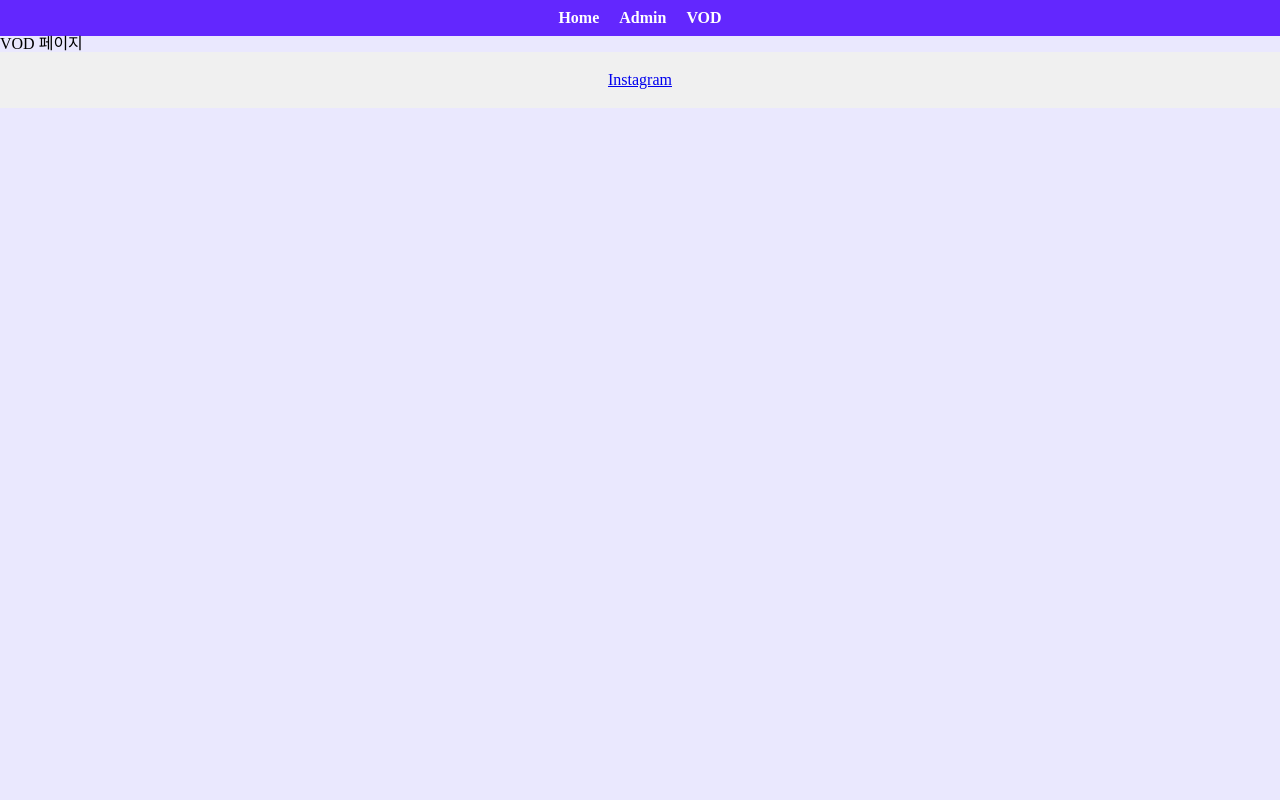
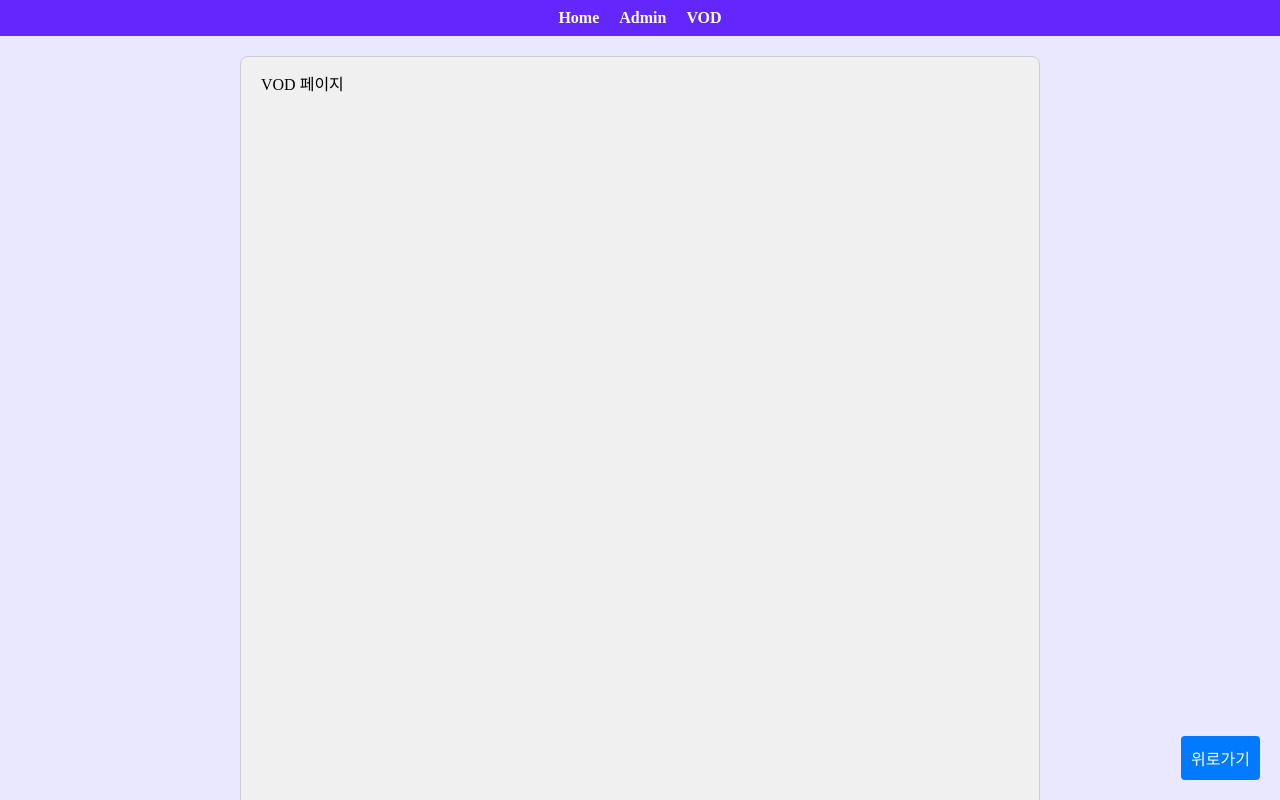
Before and after one commit to af-99-project/vending-machine, a React (Create React App) app in the folder alves/: page /vod in a window 1280 px wide. Shown: the top 800 px of the page. Built offline with nearby package versions, Linux system fonts and the light colour scheme.

Commit message:
vod 영상 제작

```diff
--- a/alves/package.json
+++ b/alves/package.json
@@ -8,8 +8,11 @@
     "@testing-library/user-event": "^13.5.0",
     "react": "^18.3.1",
     "react-dom": "^18.3.1",
+    "react-infinite-scroll-component": "^6.1.0",
+    "react-player": "^2.16.0",
     "react-router-dom": "^6.24.1",
     "react-scripts": "5.0.1",
+    "react-scroll": "^1.9.0",
     "styled-components": "^6.1.11",
     "web-vitals": "^2.1.4"
   },
--- a/alves/src/AdminPage.js
+++ b/alves/src/AdminPage.js
@@ -1,4 +1,4 @@
-import React, { useState } from "react";
+import React, { useState, useEffect } from "react";
 import styled from "styled-components";
 
 const AdminPage = ({ products, setProducts }) => {
@@ -7,6 +7,24 @@ const AdminPage = ({ products, setProducts }) => {
         price: "",
         image: null,
     });
+
+    const [password, setPassword] = useState("");
+    const [showAdminPage, setShowAdminPage] = useState(false);
+    const [error, setError] = useState(false);
+    const [showPassword, setShowPassword] = useState(false); // 눈 모양 버튼 클릭으로 비밀번호 보기 여부 제어
+
+    useEffect(() => {
+        if (password.toLowerCase() === "알베스" || password.toLowerCase() === "alves") {
+            setShowAdminPage(true);
+            setError(false);
+        } else if (password.toLowerCase() === "노벨" || password.toLowerCase() === "nobel") {
+            setShowAdminPage(false);
+            setError(false);
+        } else {
+            setShowAdminPage(false);
+            setError(false);
+        }
+    }, [password]);
 
     const handleInputChange = (e) => {
         const { name, value } = e.target;
@@ -28,6 +46,9 @@ const AdminPage = ({ products, setProducts }) => {
                 image: URL.createObjectURL(newProduct.image),
             };
 
+            // Logging the product before adding to state
+            console.log("Adding product:", product);
+
             setProducts([...products, product]);
 
             setNewProduct({
@@ -40,7 +61,17 @@ const AdminPage = ({ products, setProducts }) => {
         }
     };
 
+    const handlePasswordChange = (e) => {
+        setPassword(e.target.value);
+    };
+
+    const togglePasswordVisibility = () => {
+        setShowPassword(!showPassword);
+    };
+
     return (
+        <>
+            {showAdminPage ? (
                 <AdminPageContainer>
                     <h2>자판기 상품 추가 페이지</h2>
                     <ProductForm className="product-form">
@@ -79,6 +110,24 @@ const AdminPage = ({ products, setProducts }) => {
                         </AddProductButton>
                     </ProductForm>
                 </AdminPageContainer>
+            ) : (
+                <PasswordPage>
+                    <h2>SOOP에서 가장 섹시한 남자를 입력하세요</h2>
+                    <PasswordInput
+                        type={showPassword ? "text" : "password"}
+                        value={password}
+                        onChange={handlePasswordChange}
+                    />
+                    <TogglePasswordButton onClick={togglePasswordVisibility}>
+                        {showPassword ? "숨기기" : "보이기"}
+                    </TogglePasswordButton>
+                    {error && <ErrorMessage>잘못된 비밀번호입니다</ErrorMessage>}
+                    {password.toLowerCase() === "노벨" || password.toLowerCase() === "nobel" ? (
+                        <NobelMessage>노벨이라고 했습니까? 미쳤습니까 닝겐!</NobelMessage>
+                    ) : null}
+                </PasswordPage>
+            )}
+        </>
     );
 };
 
@@ -116,4 +165,48 @@ const AddProductButton = styled.button`
     }
 `;
 
+const PasswordPage = styled.div`
+    max-width: 600px;
+    margin: 20px auto;
+    padding: 20px;
+    border: 1px solid #ccc;
+    border-radius: 8px;
+    background-color: #f0f0f0;
+`;
+
+const PasswordInput = styled.input`
+    padding: 8px;
+    font-size: 16px;
+    border: 1px solid #ccc;
+    border-radius: 4px;
+    margin-top: 10px;
+    width: 100%;
+`;
+
+const TogglePasswordButton = styled.button`
+    padding: 6px 12px;
+    font-size: 14px;
+    background-color: #007bff;
+    color: white;
+    border: none;
+    border-radius: 4px;
+    cursor: pointer;
+    margin-top: 5px;
+
+    &:hover {
+        background-color: #0056b3;
+    }
+`;
+
+const ErrorMessage = styled.div`
+    color: red;
+    margin-top: 5px;
+`;
+
+const NobelMessage = styled.div`
+    color: red;
+    margin-top: 10px;
+    font-weight: bold;
+`;
+
 export default AdminPage;
--- a/alves/src/App.js
+++ b/alves/src/App.js
@@ -67,7 +67,7 @@ function App() {
 
                 <footer className="footer">
                     <div className="instagram-link">
-                        <a href="https://www.instagram.com/">Instagram</a>
+                        <a href="https://www.afreecatv.com/">SOOP</a>
                     </div>
                 </footer>
             </div>
--- a/alves/src/VODPage.js
+++ b/alves/src/VODPage.js
@@ -1,9 +1,102 @@
-// VODPage.js
+import React, { useState } from 'react';
+import ReactPlayer from 'react-player';
+import styled from 'styled-components';
+import InfiniteScroll from 'react-infinite-scroll-component';
+import { animateScroll as scroll } from 'react-scroll';
 
-import React from 'react';
+const VODPage = () => {
+    const [videos, setVideos] = useState([
+        { id: 1, url: 'https://www.youtube.com/watch?v=dQw4w9WgXcQ', playing: false },
+        { id: 2, url: 'https://www.youtube.com/watch?v=Uk8SWL1IK2Q&list=RDUk8SWL1IK2Q&start_radio=1', playing: false },
+        { id: 3, url: 'https://www.youtube.com/watch?v=aip80BfeuDg', playing: false },
+        // Add more videos as needed
+    ]);
 
-function VODPage() {
-    return <h2>VOD 페이지</h2>;
-}
+    const fetchMoreVideos = () => {
+        // Example: Fetch more videos from an API or generate new random URLs
+        const newVideos = [
+            ...videos,
+            { id: videos.length + 1, url: getRandomVideoUrl(), playing: false },
+            { id: videos.length + 2, url: getRandomVideoUrl(), playing: false },
+        ];
+        setVideos(newVideos);
+    };
+
+    const getRandomVideoUrl = () => {
+        // Example: Generating random video URLs
+        const videoUrls = [
+            'https://www.youtube.com/watch?v=Uk8SWL1IK2Q&list=RDUk8SWL1IK2Q&start_radio=1',
+            'https://www.youtube.com/watch?v=11iZcYbq_is&list=RDUk8SWL1IK2Q&index=2',
+            'https://www.youtube.com/watch?v=Rj7N4ThLGQY',
+            // Add more video URLs as needed
+        ];
+        const randomIndex = Math.floor(Math.random() * videoUrls.length);
+        return videoUrls[randomIndex];
+    };
+
+    const handleVideoClick = (videoId) => {
+        const updatedVideos = videos.map(video =>
+            video.id === videoId ? { ...video, playing: !video.playing } : { ...video, playing: false }
+        );
+        setVideos(updatedVideos);
+    };
+
+    const scrollToTop = () => {
+        scroll.scrollToTop();
+    };
+
+    return (
+        <VODContainer>
+            <h2>VOD 페이지</h2>
+            <ScrollToTopButton onClick={scrollToTop}>위로가기</ScrollToTopButton>
+            <InfiniteScroll
+                dataLength={videos.length}
+                next={fetchMoreVideos}
+                hasMore={true}
+                loader={<h4>Loading...</h4>}
+                style={{ overflow: 'hidden' }}
+            >
+                {videos.map((video) => (
+                    <div key={video.id} onClick={() => handleVideoClick(video.id)}>
+                        <ReactPlayer
+                            url={video.url}
+                            playing={video.playing}
+                            controls={true} // 재생 컨트롤 보이기
+                            width="100%"
+                            height="400px"
+                        />
+                    </div>
+                ))}
+            </InfiniteScroll>
+        </VODContainer>
+    );
+};
+
+const VODContainer = styled.div`
+    max-width: 800px;
+    margin: 20px auto;
+    padding: 20px;
+    border: 1px solid #ccc;
+    border-radius: 8px;
+    background-color: #f0f0f0;
+`;
+
+const ScrollToTopButton = styled.button`
+    position: fixed;
+    bottom: 20px;
+    right: 20px;
+    padding: 10px;
+    font-size: 16px;
+    background-color: #007bff;
+    color: white;
+    border: none;
+    border-radius: 4px;
+    cursor: pointer;
+    z-index: 1000;
+
+    &:hover {
+        background-color: #0056b3;
+    }
+`;
 
 export default VODPage;
```
Also changed, not shown: 1 other file (tests, documents, lock files or other folders). Lines whose indentation alone changed are shown as unchanged.
